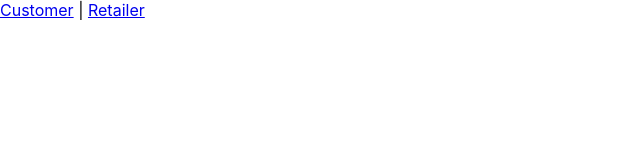
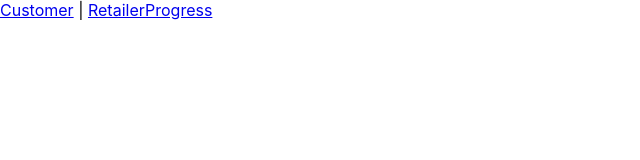
Before and after one commit to gurleensethi/foko-retail-decode-hackathon, a React (Create React App) app: page / in a window 1280 px wide. Shown: the top 160 px of the page, without its empty margins (0-640 px from the left). Built offline with nearby package versions, Linux system fonts and the light colour scheme; no server answers; what baseui, reactfire, styletron-engine-atomic, styletron-react would draw is missing.

Commit message:
add link to app.js

```diff
--- a/src/App.js
+++ b/src/App.js
@@ -30,6 +30,7 @@ function App() {
               <Route exact path="/">
                 <NavLink to="/customer">Customer</NavLink> |{" "}
                 <NavLink to="retailer">Retailer</NavLink>
+                <NavLink to="/progress">Progress</NavLink>
               </Route>
               <Route path="/customer">
                 <CustomerHome />
```
